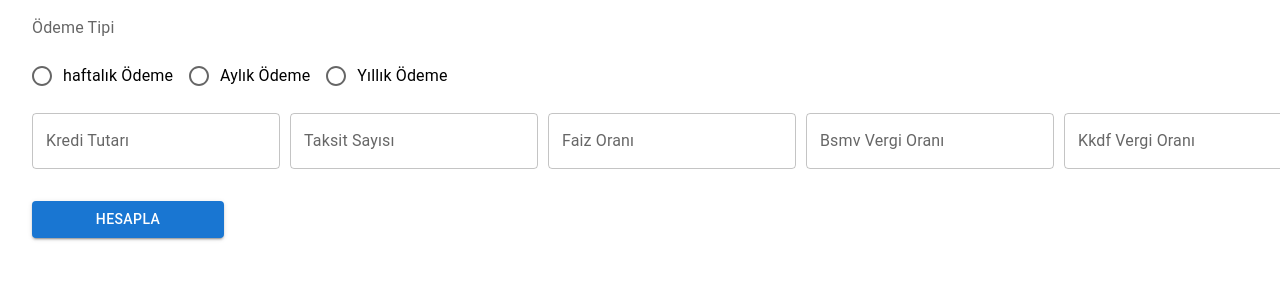
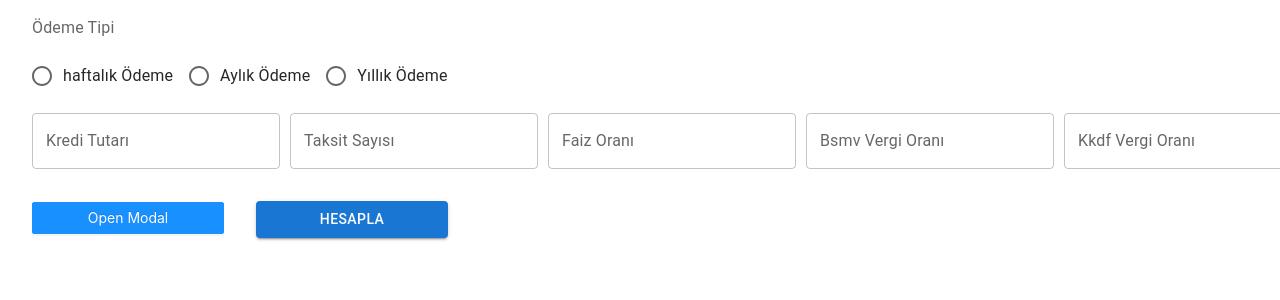
Before and after one commit to yavuzergun1/react-loan-calculator, a React (Create React App) app: page /form in a window 1280 px wide. Shown: the top 300 px of the page. Built offline with nearby package versions, Linux system fonts and the light colour scheme.

Commit message:
modal set

```diff
--- /dev/null
+++ b/src/components/modal/Modal.js
@@ -0,0 +1,38 @@
+import { Button, Modal } from "antd";
+import React, { useState } from "react";
+import "antd/dist/antd.css";
+
+const Panel = ({isModalOpen}) => {
+//   const [isModalOpen, setIsModalOpen] = useState(false);
+
+
+
+//   const handleOk = () => {
+//     setIsModalOpen(false);
+//   };
+
+//   const handleCancel = () => {
+//     setIsModalOpen(false);
+//   };
+
+  return (
+    <>
+          <Button type="primary"
+              >
+        Open Modal
+      </Button>
+      <Modal
+        title="Basic Modal"
+        open={isModalOpen}
+        // onOk={handleOk}
+        // onCancel={handleCancel}
+      >
+        <p>Some contents...</p>
+        <p>Some contents...</p>
+        <p>Some contents...</p>
+      </Modal>
+    </>
+  );
+};
+
+export default Panel;
--- a/src/pages/form/Form.js
+++ b/src/pages/form/Form.js
@@ -11,8 +11,13 @@ import Grid from "@mui/material/Unstable_Grid2/Grid2";
 import { useFormik } from "formik";
 import validationSchema from "./Validations";
 import "./form.scss";
+import Panel from "../../components/modal/Modal";
+import { useState } from "react";
+function Form() {
+   const [isModalOpen, setIsModalOpen] = useState(false);
 
-function Form() {
+
+
   const { handleSubmit, handleChange, values, errors, touched } = useFormik({
     initialValues: {
       krediTutari: "",
@@ -23,13 +28,14 @@ function Form() {
       kkdf: "",
     },
     onSubmit: (values) => {
+      setIsModalOpen(true);
       console.log(values);
     },
     validationSchema,
   });
 
   return (
-    <div>
+    <div className="form-body">
       <div className="forms-container">
         <FormControl>
           <Box
@@ -147,6 +153,7 @@ function Form() {
                   value={values.kkdf}
                 />
               </div>
+              <Panel isModalOpen={isModalOpen} />
               <Button type="onSubmit" variant="contained">Hesapla</Button>
             </Box>
           </Box>
```
Also changed, not shown: src/pages/form/form.scss (line endings or trailing spaces).
